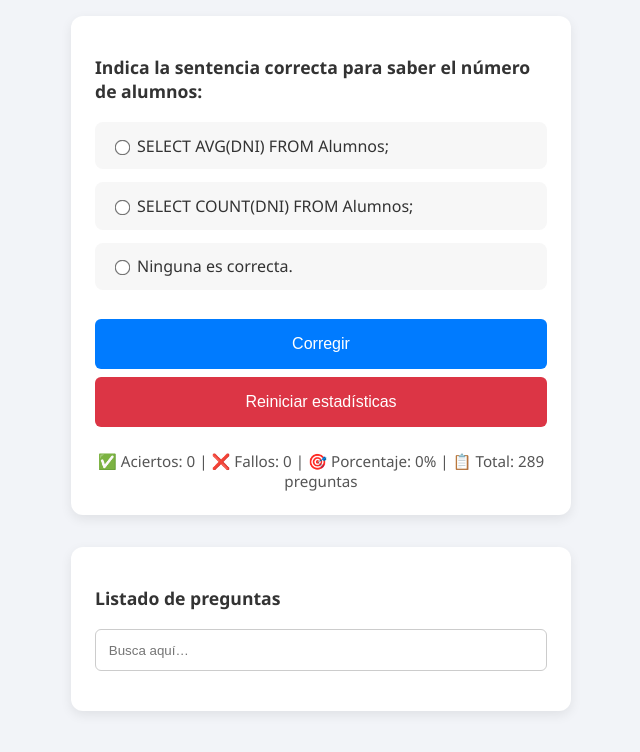
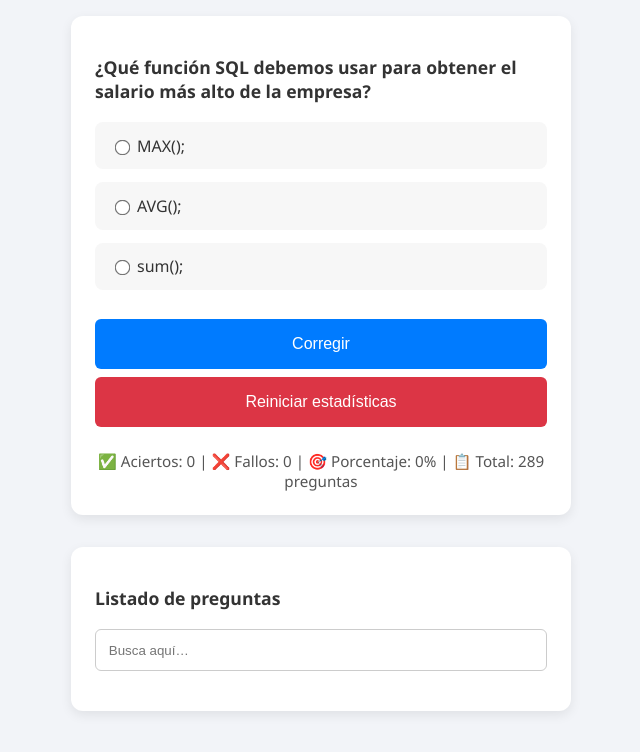
Before and after one commit to sxrgio12/sxrgio12.BD.github.io, a plain HTML site: page index.html in a window 1280 px wide. Shown: the whole page, without its empty margins (319-959 px from the left). Drawn offline with Linux system fonts and the light colour scheme.

Commit message:
Update index.html

```diff
--- a/index.html
+++ b/index.html
@@ -143,12 +143,9 @@
 <body>
   <div style="display:flex; flex-direction: column">
     <div class="card">
-      <h2 id="pregunta">Indica la sentencia correcta para saber el número de alumnos:</h2>
-      <div id="opciones"><label class="option"><input type="radio" name="opcion" value=""
-            data-texto="SELECT AVG(DNI) FROM Alumnos;"> SELECT AVG(DNI) FROM Alumnos;</label><label
-          class="option"><input type="radio" name="opcion" value="" data-texto="SELECT COUNT(DNI) FROM Alumnos;"> SELECT
-          COUNT(DNI) FROM Alumnos;</label><label class="option"><input type="radio" name="opcion" value=""
-            data-texto="Ninguna es correcta."> Ninguna es correcta.</label></div>
+     <h2 id="pregunta">¿Qué función SQL debemos usar para obtener el salario más alto de la empresa?</h2>
+            <div id="opciones"><label class="option"><input type="radio" name="opcion" value="" data-texto="MAX()"> MAX();</label><label class="option"><input type="radio" name="opcion" value="" data-texto="AVG();"> AVG();</label><label class="option"><input type="radio" name="opcion" value="" data-texto="sum();"> sum();</label>
+      </div>
       <button onclick="siguiente()" style="display: inline-block;">Corregir</button>
       <button id="reiniciar" onclick="reiniciarEstadisticas()">Reiniciar estadísticas</button>
       <div id="resultado"></div>
@@ -165,7 +162,7 @@
       </div>
     </div>
   </div>
-  <script src="js.js"></script>
+  <script src="./js.js"></script>
 
 </body>
 
```
